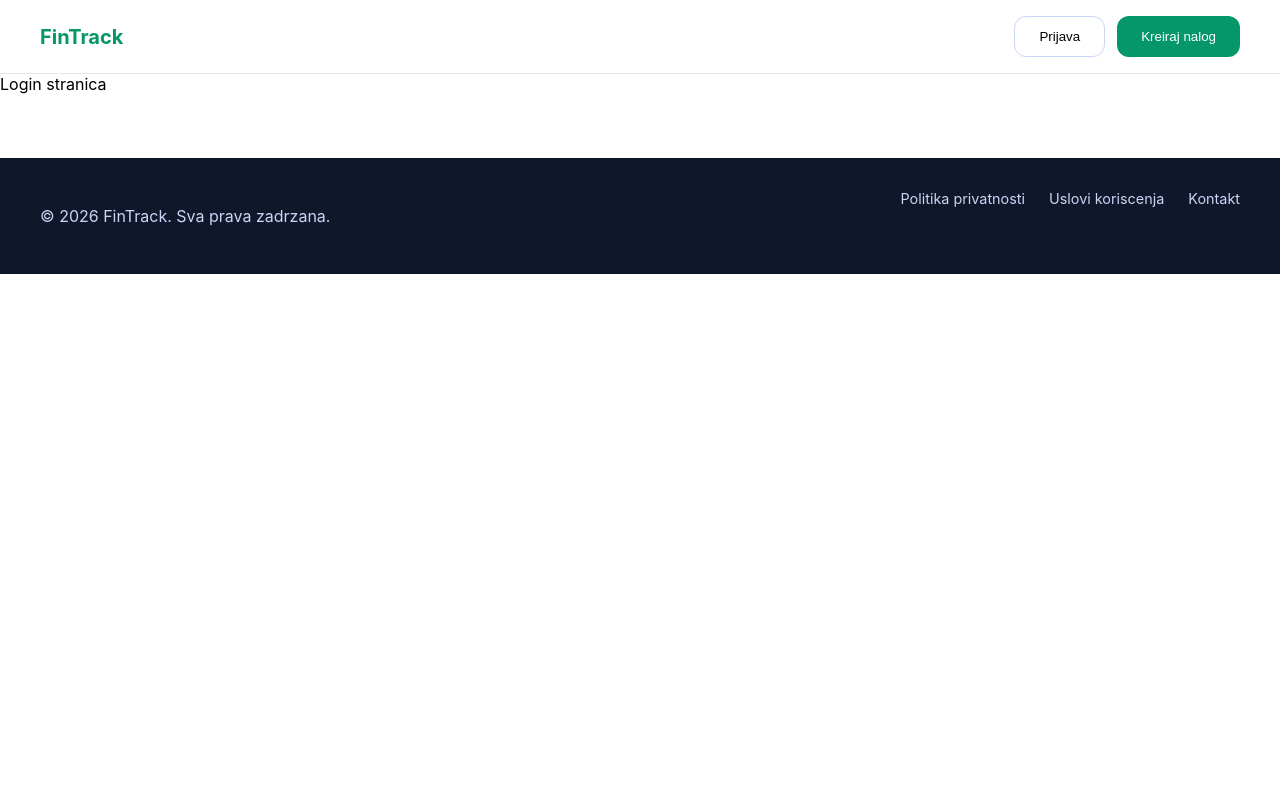
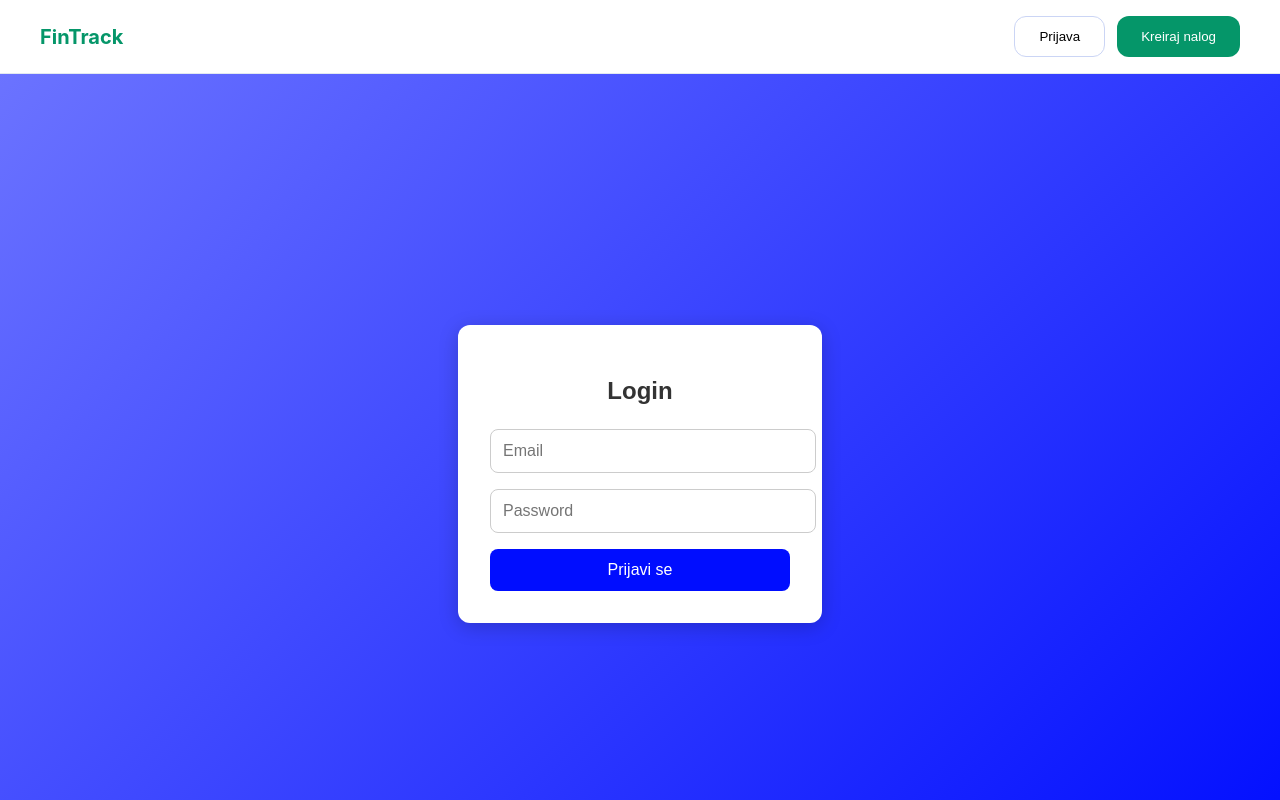
Before and after one commit to elab-development/internet-tehnologije-2025-vebapkzapregledfinansija_2019_0267, a React (Create React App) app in the folder licne-finansije-front/: page /login in a window 1280 px wide. Shown: the top 800 px of the page. Built offline with nearby package versions, Linux system fonts and the light colour scheme.

Commit message:
Login stranica i api fajl za povezivanje sa bekom

```diff
--- a/licne-finansije-front/package.json
+++ b/licne-finansije-front/package.json
@@ -7,6 +7,7 @@
     "@testing-library/jest-dom": "^6.9.1",
     "@testing-library/react": "^16.3.2",
     "@testing-library/user-event": "^13.5.0",
+    "axios": "^1.13.4",
     "react": "^19.2.4",
     "react-dom": "^19.2.4",
     "react-router-dom": "^7.13.0",
--- a/licne-finansije-front/src/App.js
+++ b/licne-finansije-front/src/App.js
@@ -2,7 +2,8 @@ import logo from './logo.svg';
 import './App.css';
 import { BrowserRouter, Routes, Route } from 'react-router-dom';
 import Pocetna from './pages/Pocetna';
-import LoginPage from './pages/LoginPage';
+import LoginPage from './pages/Login/LoginPage';
+import Proba from './pages/Proba';
 import Navbar from './components/Navbar/Navbar';
 import Footer from './components/Footer/Footer';
 
@@ -15,6 +16,7 @@ function App() {
       <Routes>
         <Route path="/" element={<Pocetna />} />
         <Route path="/login" element={<LoginPage />} />
+        <Route path="/proba" element={<Proba />} />
 
       </Routes>
       <Footer></Footer>
--- /dev/null
+++ b/licne-finansije-front/src/api/api.js
@@ -0,0 +1,11 @@
+import axios from 'axios';
+
+const api = axios.create({
+  baseURL: 'http://localhost:8081/api', // MENJA SE U ZAVISNOSTI OD BACKEND URL-A NA VASEM KOMPJUTERU
+  //MOZE SE DESITI DA SE LOCALHOST NE POKRENE, U TOM SLUCAJU TREBA ZAMENITI SA IP ADRESOM KOMPJUTERA NA KOJEM SE BACKEND POKRECE
+
+  //   headers: {
+//     'Content-Type': 'application/json',
+//   },
+});
+export default api;
--- a/licne-finansije-front/src/components/FeatureCard.jsx
+++ b/licne-finansije-front/src/components/FeatureCard.jsx
@@ -1,4 +1,5 @@
 import React from 'react'
+import '../pages/Pocetna.css';
 
 const FeatureCard = ({ feature }) => {
   return (
--- a/licne-finansije-front/src/components/FeaturesSection.jsx
+++ b/licne-finansije-front/src/components/FeaturesSection.jsx
@@ -1,5 +1,6 @@
 import React from 'react'
 import FeatureCard from './FeatureCard';
+import '../pages/Pocetna.css';
 
 const FEATURES = [
     {
--- a/licne-finansije-front/src/components/HeroSection.jsx
+++ b/licne-finansije-front/src/components/HeroSection.jsx
@@ -1,7 +1,11 @@
 import React from 'react'
 import SummaryCard from './SummaryCard';
+import '../pages/Pocetna.css';
+import { useNavigate } from 'react-router-dom';
 
 const HeroSection = () => {
+
+    const navigate = useNavigate();
   return (
     <section className="hero">
         <div className="hero-text">
@@ -11,7 +15,7 @@ const HeroSection = () => {
                 finansijske ciljeve na jednom mestu.
             </p>
             <div className="hero-actions">
-                <button className="btn primary">Prijava</button>
+                <button className="btn primary" onClick={() => navigate("/login")}>Prijava</button>
                 <button className="btn secondary">Kreiraj nalog</button>
             </div>
         </div>
--- a/licne-finansije-front/src/components/Navbar/Navbar.jsx
+++ b/licne-finansije-front/src/components/Navbar/Navbar.jsx
@@ -1,13 +1,21 @@
 import React from 'react'
 import './Navbar.css';
+import { useNavigate } from 'react-router-dom';
 
 const Navbar = () => {
+  const navigate = useNavigate();
+
   return (
     <nav className="navbar">
         <div className="navbar-container">
             <span className="logo">FinTrack</span>
             <div className="nav-actions">
-            <button className="btn secondary">Prijava</button>
+            <button
+              className="btn secondary"
+              onClick={() => navigate("/login")}
+            >
+              Prijava
+            </button>
             <button className="btn primary">Kreiraj nalog</button>
             </div>
         </div>
--- a/licne-finansije-front/src/components/SummaryCard.jsx
+++ b/licne-finansije-front/src/components/SummaryCard.jsx
@@ -1,4 +1,5 @@
 import React from 'react'
+import '../pages/Pocetna.css';
 
 const SummaryCard = () => {
   return (
--- /dev/null
+++ b/licne-finansije-front/src/pages/Login/LoginPage.css
@@ -0,0 +1,74 @@
+.login-container {
+  display: flex;
+  justify-content: center;
+  align-items: center;
+  height: 100vh;
+  background: linear-gradient(135deg, #6b73ff, #000dff);
+  font-family: Arial, sans-serif;
+}
+
+.login-form {
+  background-color: white;
+  padding: 2rem;
+  border-radius: 12px;
+  box-shadow: 0 4px 20px rgba(0,0,0,0.2);
+  width: 300px;
+  text-align: center;
+}
+
+.login-form h2 {
+  margin-bottom: 1.5rem;
+  color: #333;
+}
+
+.login-form input {
+  width: 100%;
+  padding: 0.75rem;
+  margin-bottom: 1rem;
+  border-radius: 8px;
+  border: 1px solid #ccc;
+  font-size: 1rem;
+}
+
+.login-form button {
+  width: 100%;
+  padding: 0.75rem;
+  border: none;
+  border-radius: 8px;
+  background-color: #000dff;
+  color: white;
+  font-size: 1rem;
+  cursor: pointer;
+  transition: background-color 0.2s ease;
+}
+
+.login-form button:hover {
+  background-color: #6b73ff;
+}
+
+.error {
+  color: red;
+  margin-bottom: 1rem;
+}
+
+.info {
+  background-color: #e6f4ea;
+  color: #1e7e34;
+  border: 1px solid #b7e1c1;
+  padding: 0.75rem 1rem;
+  border-radius: 8px;
+  margin-bottom: 1rem;
+  font-size: 0.9rem;
+  text-align: center;
+}
+
+.error-popup {
+  background-color: #fdecea;
+  color: #b71c1c;
+  border: 1px solid #f5c6cb;
+  padding: 0.75rem 1rem;
+  border-radius: 8px;
+  margin-bottom: 1rem;
+  font-size: 0.9rem;
+  text-align: center;
+}
--- /dev/null
+++ b/licne-finansije-front/src/pages/Login/LoginPage.jsx
@@ -0,0 +1,82 @@
+import React from 'react'
+import { useState } from 'react';
+import { useNavigate } from 'react-router-dom';
+import api from '../../api/api';
+import './LoginPage.css';
+
+const LoginPage = () => {
+
+    const navigate = useNavigate();
+
+    const [email, setEmail] = useState('');
+    const [password, setPassword] = useState('');
+
+    const [error, setError] = useState('');
+    const [loading, setLoading] = useState(false);
+    const [info, setInfo] = useState('');
+
+    const handleSubmit = async (e) => {
+        e.preventDefault();
+        setError('');
+        setInfo('');
+        setLoading(true);
+
+        try {
+            const response = await api.post("/login", { email, password });
+            const {token, user, message} =response.data;
+
+            //UPISIVANJE TOKENA I KORISNICKIH PODATAKA U LOCAL STORAGE
+            localStorage.setItem("token", token);
+            localStorage.setItem("user", JSON.stringify(user));
+
+            setInfo(message || "Uspešno logovanje");
+            setLoading(false);
+            setTimeout(() => {
+                navigate("/proba");
+            }, 1000);
+        } catch (err) {
+            setLoading(false);
+            console.log(err);
+           if(err.response.status === 401){
+            setError("Neispravni kredencijali");
+           } else if (err.response.status === 422){
+            setError("Neispravni podaci");
+              } else {
+            setError("Došlo je do greške. Pokušajte ponovo.");
+            }
+        }
+
+    }
+
+  return (
+    <div className="login-container">
+      <form className="login-form" onSubmit={handleSubmit}>
+        <h2>Login</h2>
+        {error && <p className="error">{error}</p>}
+        <input
+          type="email"
+          placeholder="Email"
+          value={email}
+          onChange={(e) => setEmail(e.target.value)}
+          required
+        />
+        <input
+          type="password"
+          placeholder="Password"
+          value={password}
+          onChange={(e) => setPassword(e.target.value)}
+          required
+        />
+
+            {info && <div className="info">{info}</div>}
+            {error && <div className="error-popup">{error}</div>}
+
+        <button type="submit" disabled={loading}>
+          {loading ? "Prijavljivanje..." : "Prijavi se"}
+        </button>
+      </form>
+    </div>
+  )
+}
+
+export default LoginPage
--- a/licne-finansije-front/src/pages/LoginPage.jsx
+++ /dev/null
@@ -1,11 +0,0 @@
-import React from 'react'
-
-const LoginPage = () => {
-  return (
-    <div>
-      Login stranica
-    </div>
-  )
-}
-
-export default LoginPage
--- /dev/null
+++ b/licne-finansije-front/src/pages/Proba.jsx
@@ -0,0 +1,11 @@
+import React from 'react'
+
+const Proba = () => {
+  return (
+    <div>
+      DOBRO JEEEE
+    </div>
+  )
+}
+
+export default Proba
```
Also changed, not shown: 1 other file (tests, documents, lock files or other folders).
